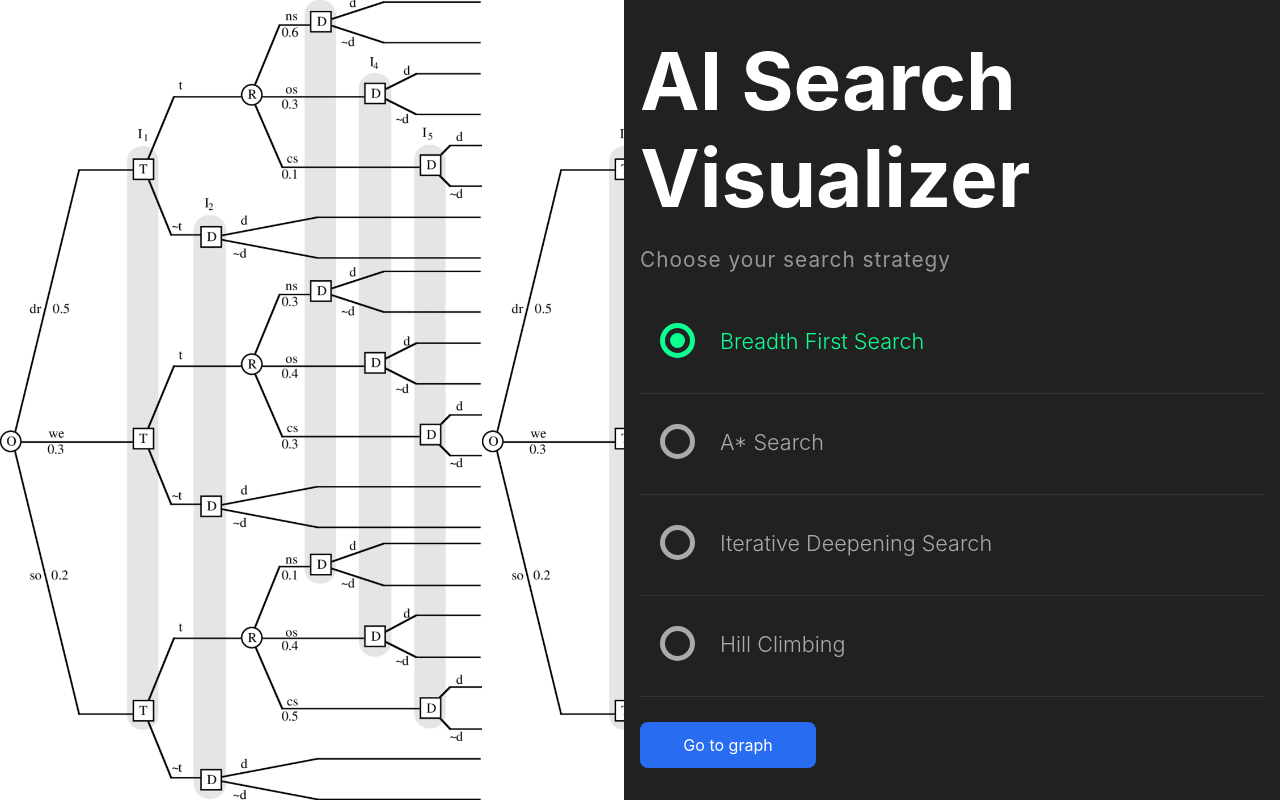
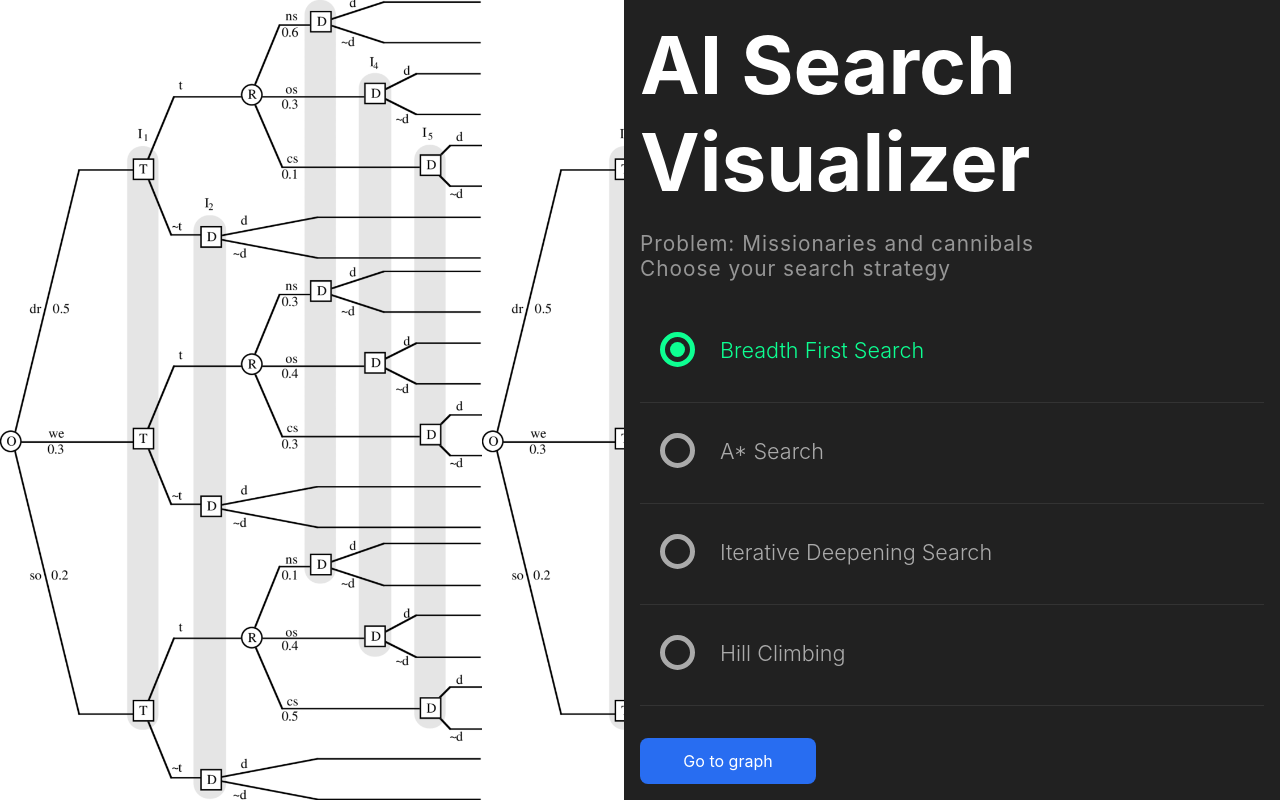
Before and after one commit to madrigal1/ai-visulaizer-website, a React (Create React App) app: page / in a window 1280 px wide. Built offline with nearby package versions, Linux system fonts and the light colour scheme.

Commit message:
updated description

```diff
--- a/src/pages/Settings/Settings.css
+++ b/src/pages/Settings/Settings.css
@@ -15,7 +15,7 @@
 .controlPanel {
     background-color:#212121;
     color:white;
-    padding:2em 1em;
+    padding: 1em;
     display: flex;
     flex-direction: column;
     justify-content: space-between;
@@ -46,6 +46,7 @@
     justify-content: center;
     align-items: center;
     border-radius:8px;
+    margin-top:1em;
 }
 
 .controlPanel main ul{
--- a/src/pages/Settings/Settings.tsx
+++ b/src/pages/Settings/Settings.tsx
@@ -24,7 +24,7 @@ const Settings: React.FC<SettingsProps> = ({ setScreen, searchType, setSearchTyp
             <section className="controlPanel">
                 <header>
                     <h1>AI Search Visualizer</h1>
-                    <p>Choose your search strategy</p>
+                    <p>Problem:  Missionaries and cannibals<br />Choose your search strategy</p>
                 </header>
                 <main>
                     <ul>
```
Also changed, not shown: 2 other files (tests, documents, lock files or other folders).
